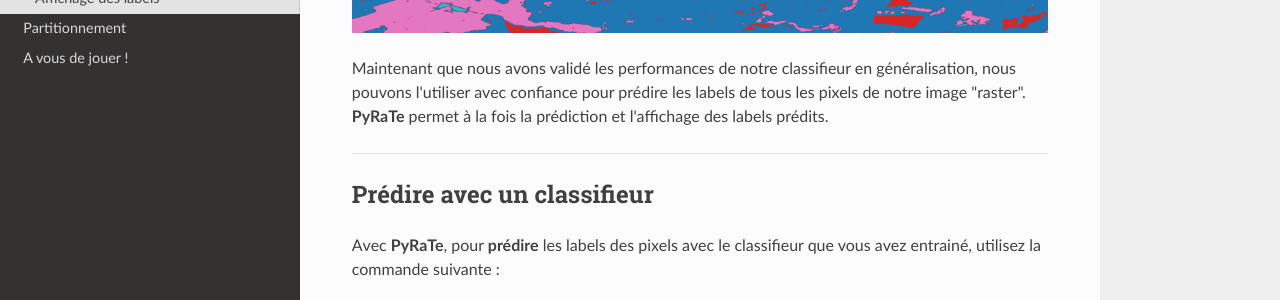
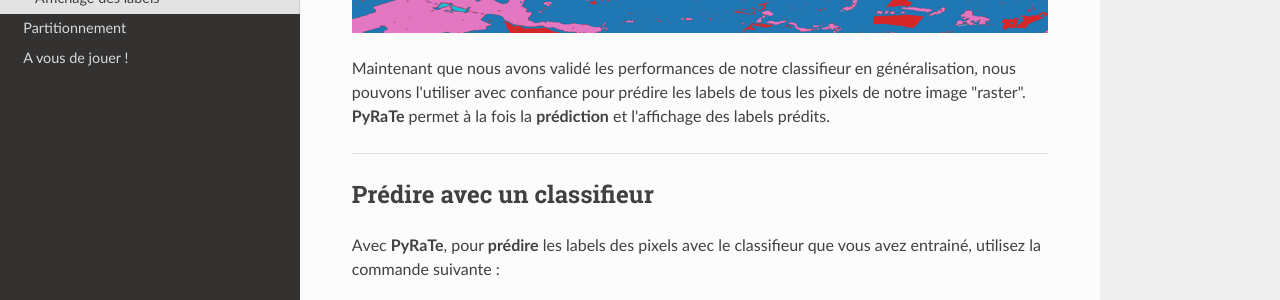
Before and after one commit to NicOudart/PyRaTe, an MkDocs documentation site: the page built from docs/prediction.md, in a window 1280 px wide and 900 px high. Shown: the part 301-601 px from the top of the window. Built offline with MkDocs 1.6.1, drawn with Linux system fonts in a browser that asks for light colours; nearby versions of some CDN libraries.

```diff
--- a/docs/prediction.md
+++ b/docs/prediction.md
@@ -3,7 +3,7 @@
 ![En-tête prédiction](img/Header_4.png)
 
 Maintenant que nous avons validé les performances de notre classifieur en généralisation, nous pouvons l'utiliser avec confiance pour prédire les labels de tous les pixels de notre image "raster".
-**PyRaTe** permet à la fois la prédiction et l'affichage des labels prédits.
+**PyRaTe** permet à la fois la **prédiction** et l'affichage des labels prédits.
 
 ---
 
```
Also changed, not shown: docs/conclusion.md (+6 -0 lines), docs/importation.md (+1 -1 lines), docs/partitionnement.md (+15 -0 lines), docs/test.md (+1 -1 lines).
